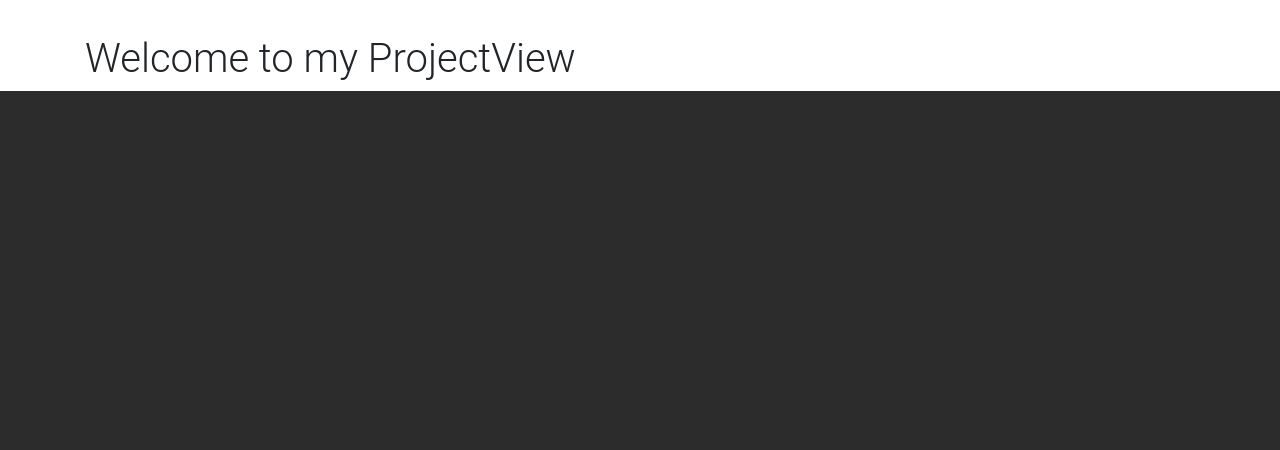
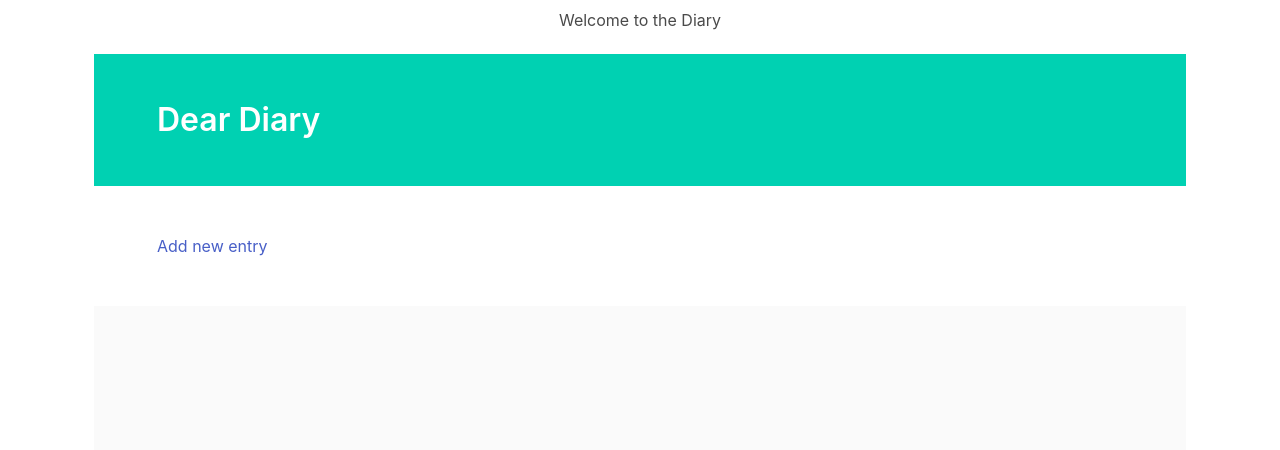
Before and after one commit to alex-muliande/Dear-Diary, a Django app: page / in a window 1280 px wide. Shown: the part 813-1263 px from the top of the page. Before the commit the page ends 904 px from the top, so only its background shows below. Run offline with Django 3.2, Linux system fonts and the light colour scheme; some libraries are stand-ins or nearby versions.

Commit message:
changes made to the index.html

```diff
--- a/diary101/templates/index.html
+++ b/diary101/templates/index.html
@@ -4,6 +4,7 @@
 <html lang="en">
 
 <head>
+    <link rel="stylesheet" href="https://cdnjs.cloudflare.com/ajax/libs/bulma/0.6.2/css/bulma.min.css" />
     <meta charset="UTF-8">
     <meta name="viewport" content="width=device-width, initial-scale=1.0">
     <meta http-equiv="X-UA-Compatible" content="ie=edge">
@@ -12,7 +13,7 @@
 
 <body>
 
-    <h1 class="h"> Welcome to my ProjectView</h1>
+    <h1 class="h text-center"> Welcome to the Diary</h1>
     <div class="container">
 
         <div class="container-fluid content">
@@ -58,6 +59,56 @@
 
         </div>
 </body>
+</html>
+
+
+
+
+
+
+
+
+<body>
+    <section class="hero is-primary">
+        <div class="hero-body">
+            <div class="container">
+                <h1 class="title">
+                    Dear Diary
+                </h1>
+            </div>
+        </div>
+    </section>
+
+    <section class="section">
+        <div class="container">
+
+            <article class="media">
+                <div class="media-content">
+                    <div class="content">
+                        <a href="{% url 'add' %}">Add new entry</a>
+                    </div>
+                </div>
+            </article>
+
+            {% for entry in entries %}
+                <article class="media">
+                    <div class="media-content">
+                        <div class="content">
+                            <p>
+                                <strong>{{ entry.date_posted }}</strong>
+                                <br> {{ entry.text }}
+                            </p>
+                        </div>
+                    </div>
+                </article>
+            {% endfor %}
+
+        </div>
+
+    </section>
+    <footer class="footer">
+    </footer>
+</body>
 
 </html>
 {% endblock %}
```
